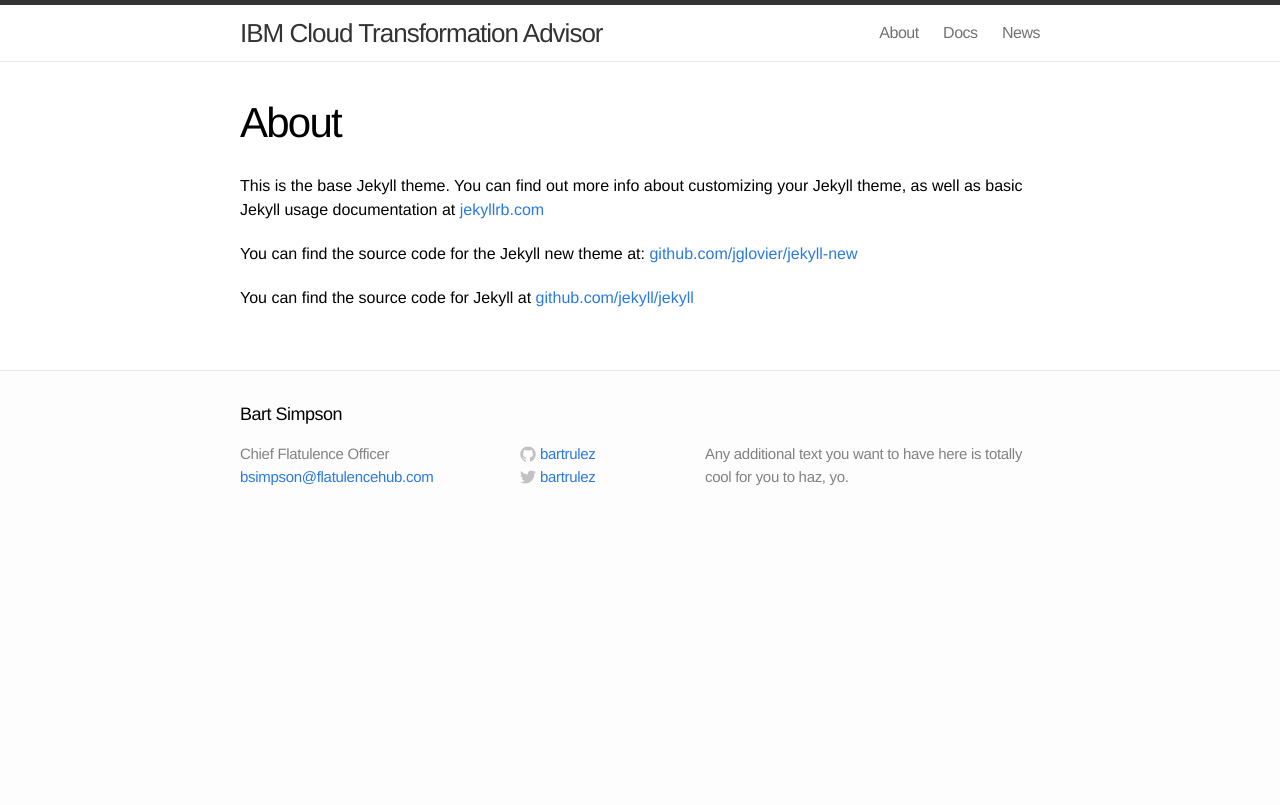
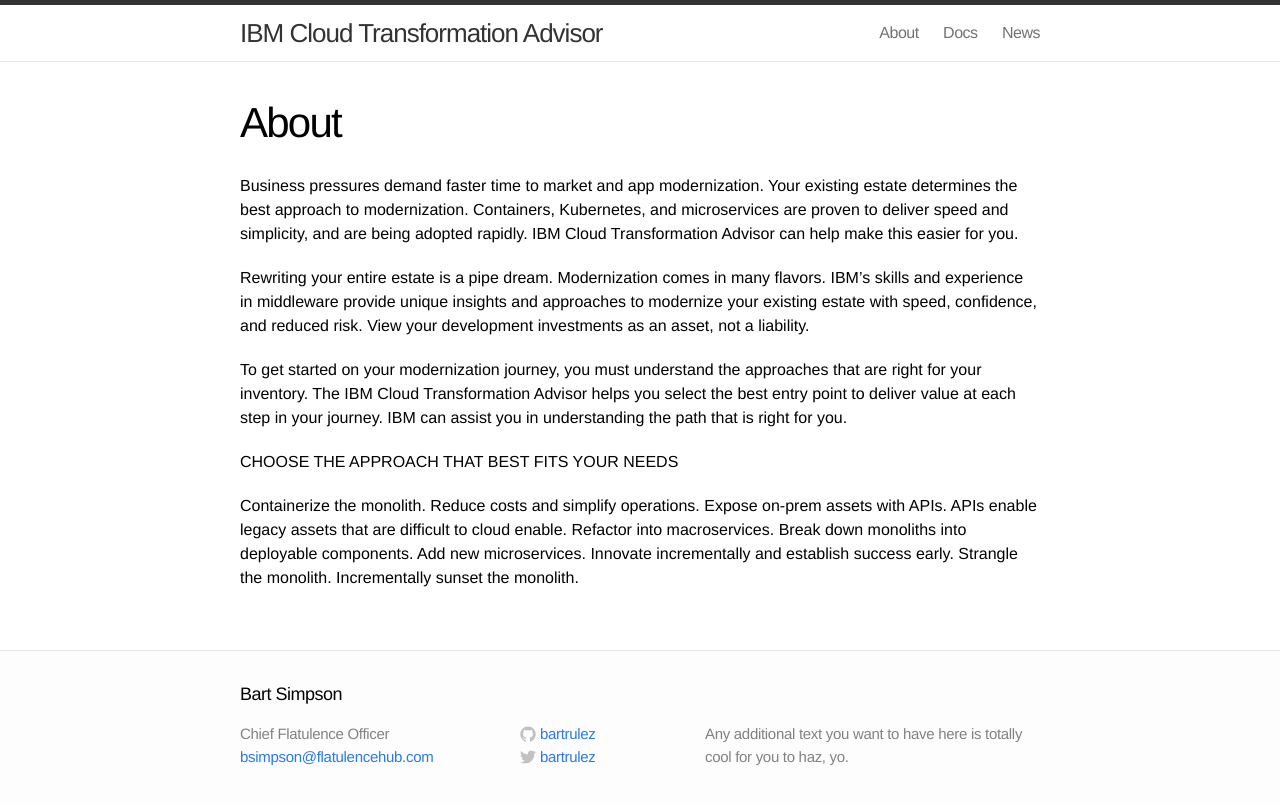
Before and after one commit to TransformationAdvisor/TA.github.io, a Jekyll site: the page built from about/index.md, in a window 1280 px wide. Shown: the top 805 px of the page. Built offline with Jekyll 4.4.1, drawn with Linux system fonts in a browser that asks for light colours; Markdown is read by kramdown in place of the engine named in the settings.

Commit message:
Update index.md

```diff
--- a/about/index.md
+++ b/about/index.md
@@ -3,8 +3,16 @@
 title: About
 ---
 
-This is the base Jekyll theme. You can find out more info about customizing your Jekyll theme, as well as basic Jekyll usage documentation at [jekyllrb.com](http://jekyllrb.com/)
+Business pressures demand faster time to market and app modernization. Your existing estate determines the best approach to modernization. Containers, Kubernetes, and microservices are proven to deliver speed and simplicity, and are being adopted rapidly. IBM Cloud Transformation Advisor can help make this easier for you.
 
-You can find the source code for the Jekyll new theme at: [github.com/jglovier/jekyll-new](https://github.com/jglovier/jekyll-new)
+Rewriting your entire estate is a pipe dream. Modernization comes in many flavors. IBM’s skills and experience in middleware provide unique insights and approaches to modernize your existing estate with speed, confidence, and reduced risk. View your development investments as an asset, not a liability.
 
-You can find the source code for Jekyll at [github.com/jekyll/jekyll](https://github.com/jekyll/jekyll)
+To get started on your modernization journey, you must understand the approaches that are right for your inventory. The IBM Cloud Transformation Advisor helps you select the best entry point to deliver value at each step in your journey. IBM can assist you in understanding the path that is right for you.
+
+CHOOSE THE APPROACH THAT BEST FITS YOUR NEEDS
+
+Containerize the monolith. Reduce costs and simplify operations.
+Expose on-prem assets with APIs. APIs enable legacy assets that are difficult to cloud enable.
+Refactor into macroservices. Break down monoliths into deployable components.
+Add new microservices. Innovate incrementally and establish success early.
+Strangle the monolith. Incrementally sunset the monolith.
```
